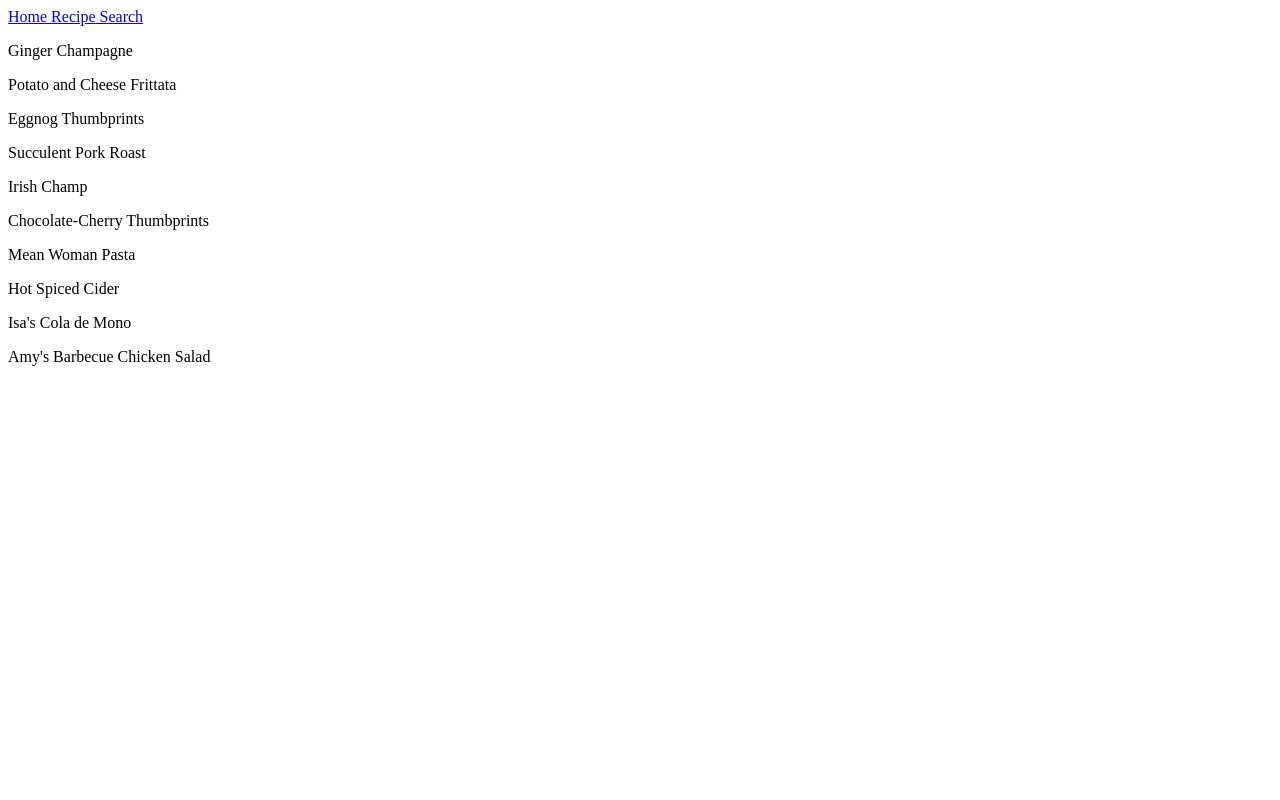
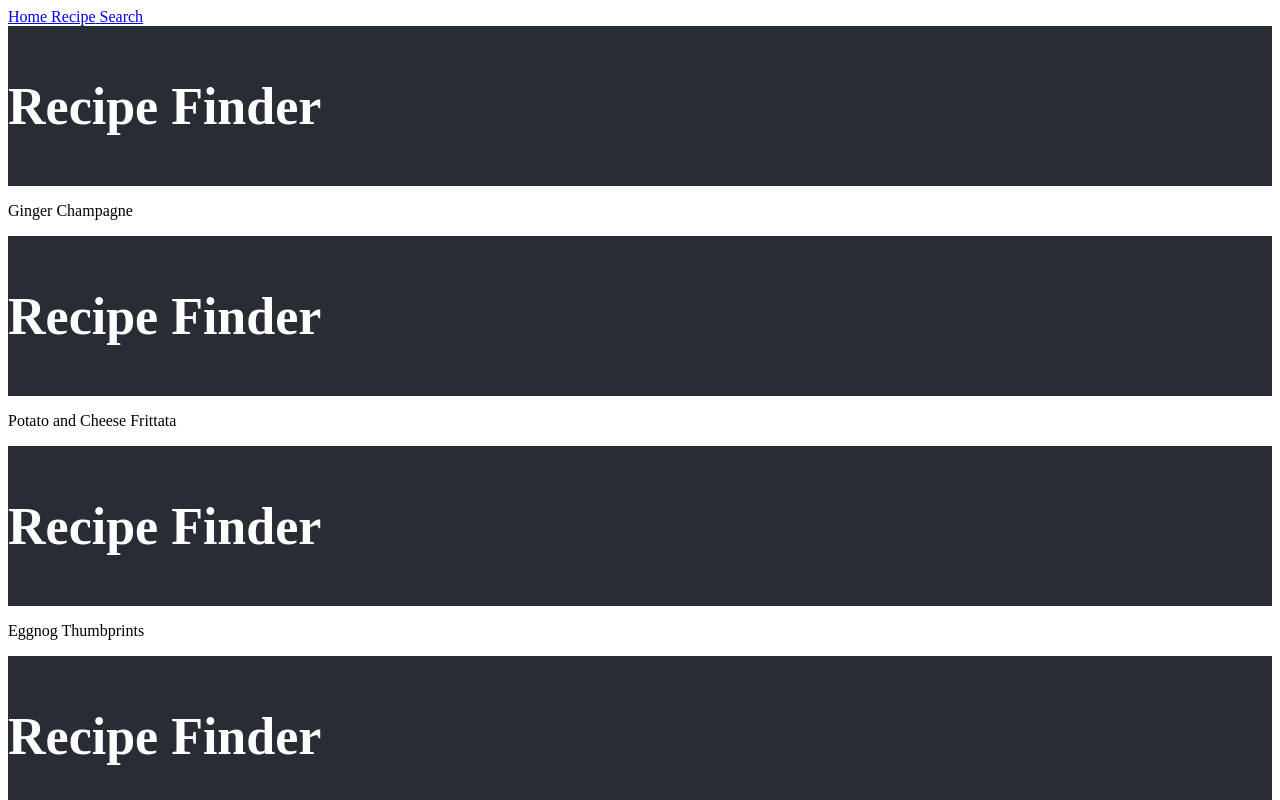
Before and after one commit to grimmana/GA-Project2-React, a React (Create React App) app in the folder recipes/: page /Recipe/1 in a window 1280 px wide. Shown: the top 800 px of the page. Built offline with nearby package versions, Linux system fonts and the light colour scheme.

Commit message:
added headers; unable to return static data

```diff
--- a/recipes/src/Recipe.js
+++ b/recipes/src/Recipe.js
@@ -1,22 +1,30 @@
 import React, { Component } from 'react';
 import { Link } from 'react-router-dom';
 import "./App.css";
+import "./Home.css";
 import text from './text.json';
-import {Router} from 'react-router';
+import { Router } from 'react-router';
 
 class Recipe extends Component {
-    constructor(props){
-    super(props);
-    }
+    constructor(props) {
+        super(props);
+
+        };
     render() {
         let currentRecipe = text.map(item => {
+
             return (
-                <div className="Recipe" key={item.url}>
-                  <p><Link to={"/text/" + item.url}>{item.url}</Link>{item.title}</p>
+                <div>
+                    <header className="App-header">
+                        <h1 className="App-title">Recipe Finder</h1>
+                    </header>
+                    <div className="Recipe" key={item.url}>
+                        <p><Link to={"/text/" + item.url}>{item.url}</Link>{item.title}</p>
+                    </div>
                 </div>
             )
         })
-        return<div>{currentRecipe}</div>;
+        return <div>{currentRecipe}</div>;
 
     }
 }
```
Also changed, not shown: recipes/src/App.js (+4 -4 lines).
